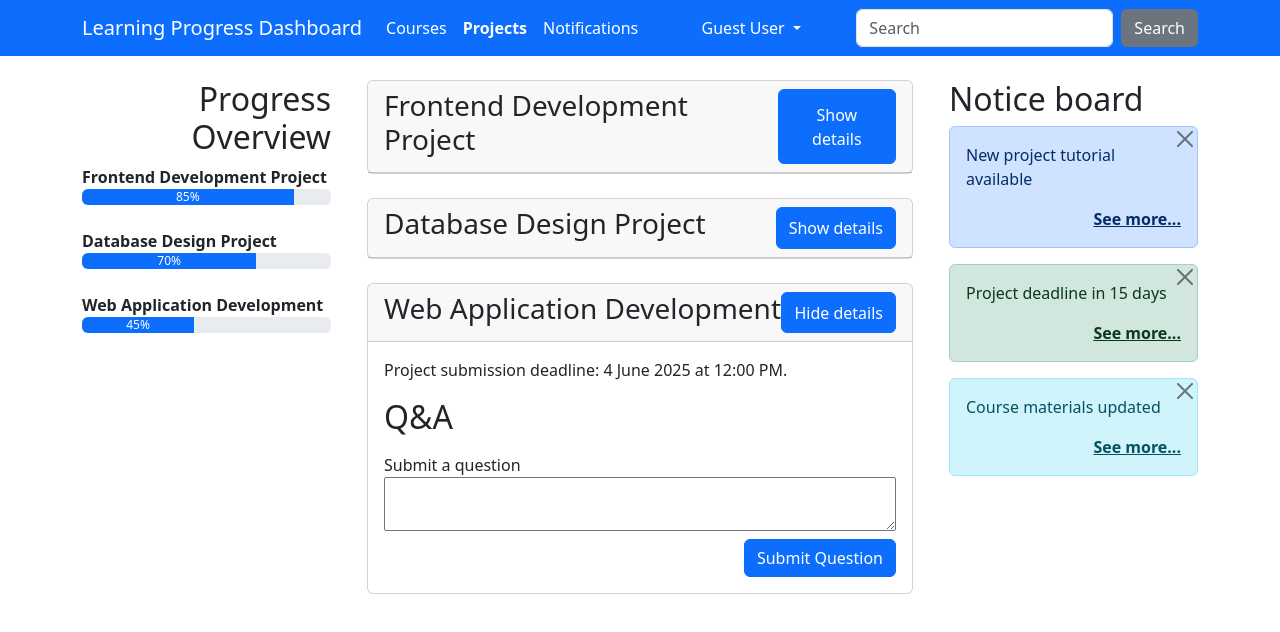
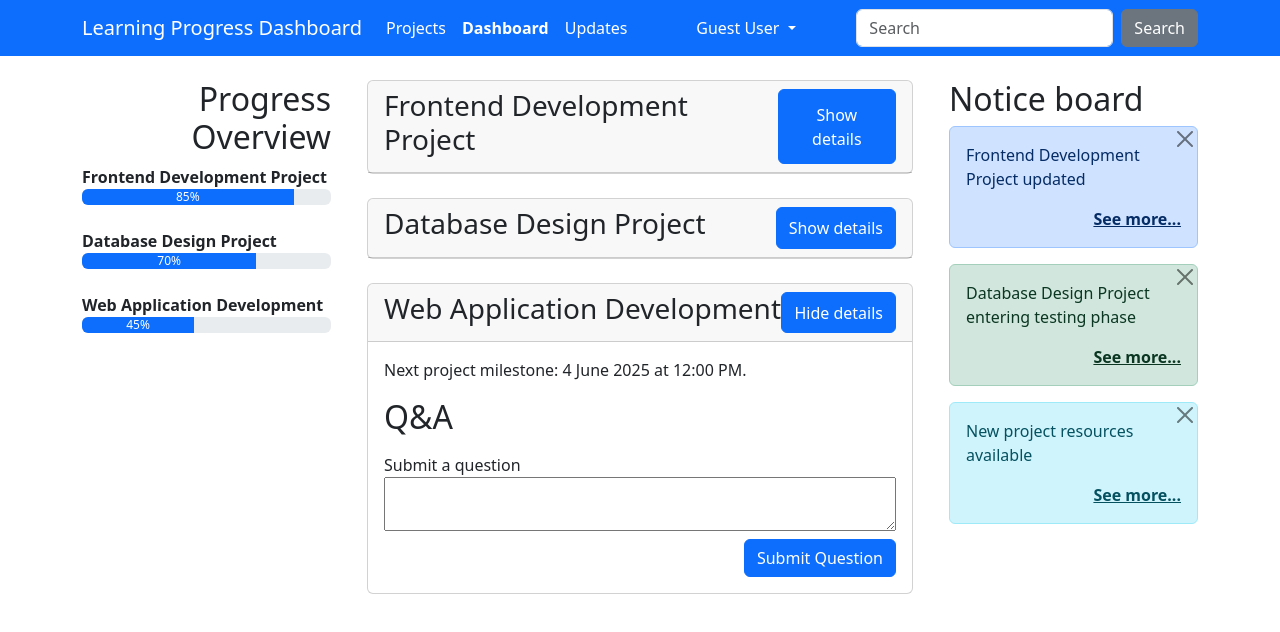
Before and after one commit to Jubster/learning_progress_dashboard, a website: page app/index.html in a window 1280 px wide. Drawn offline with nearby package versions, Linux system fonts and the light colour scheme; no server answers.

Commit message:
Update dashboard content

```diff
--- a/app/index.html
+++ b/app/index.html
@@ -23,13 +23,13 @@
       <div class="collapse navbar-collapse" id="navbarSupportedContent">
         <ul class="navbar-nav me-auto mb-2 mb-lg-0">
           <li class="nav-item">
-            <a href="#" class="nav-link text-bg-primary">Courses</a>
+            <a href="#" class="nav-link text-bg-primary">Projects</a>
           </li>
           <li class="nav-item">
-            <a href="#" class="nav-link text-bg-primary fw-bold" aria-current="page">Projects</a>
+            <a href="#" class="nav-link text-bg-primary fw-bold" aria-current="page">Dashboard</a>
           </li>
           <li class="nav-item">
-            <a href="#" class="nav-link text-bg-primary">Notifications</a>
+            <a href="#" class="nav-link text-bg-primary">Updates</a>
           </li>
         </ul>
         <ul class="navbar-nav me-auto mb-2 mb-lg-0">
@@ -82,7 +82,7 @@
         </div>
     </div>
       <div class="col-6">
-        <h2 class="visually-hidden">Assessments</h2>
+        <h2 class="visually-hidden">Projects</h2>
         <div id="frontend-development-project" class="card mb-4 state-completed">
           <div class="card-header d-flex">
             <h3 class="bg-text-primary flex-fill">Frontend Development Project</h3>
@@ -95,8 +95,8 @@
             <table class="table role-marks-list">
               <thead>
                 <tr>
-                  <th>Question</th>
-                  <th>Mark</th>
+                  <th>Task</th>
+                  <th>Score</th>
                 </tr>
               </thead>
               <tbody>
@@ -184,7 +184,7 @@
             </button>
           </div>
           <div id="web-application-development-body" class="card-body d-block">
-            <p>Project submission deadline: <time datetime="2025-06-04">4 June 2025</time> at <time datetime="12:00">12:00 PM</time>.</p>
+            <p>Next project milestone: <time datetime="2025-06-04">4 June 2025</time> at <time datetime="12:00">12:00 PM</time>.</p>
             <div class="role-q-and-a">
               <h2>Q&amp;A</h2>
               <dl class="role-existing-q-and-a">
@@ -209,21 +209,21 @@
           <div class="position-absolute top-0 end-0">
             <button type="button" class="btn-close" data-bs-dismiss="alert" aria-label="Close"></button>
           </div>
-          <p>New project tutorial available</p>
+          <p>Frontend Development Project updated</p>
           <div class="text-end"><a href="#" class="alert-link">See more...</a></div>
         </div>
         <div class="alert alert-success">
           <div class="position-absolute top-0 end-0">
             <button type="button" class="btn-close" data-bs-dismiss="alert" aria-label="Close"></button>
           </div>
-          <p>Project deadline in 15 days</p>
+          <p>Database Design Project entering testing phase</p>
           <div class="text-end"><a href="#" class="alert-link">See more...</a></div>
         </div>
         <div class="alert alert-info">
           <div class="position-absolute top-0 end-0">
             <button type="button" class="btn-close" data-bs-dismiss="alert" aria-label="Close"></button>
           </div>
-          <p>Course materials updated</p>
+          <p>New project resources available</p>
           <div class="text-end"><a href="#" class="alert-link">See more...</a></div>
         </div>
       </div>
```
